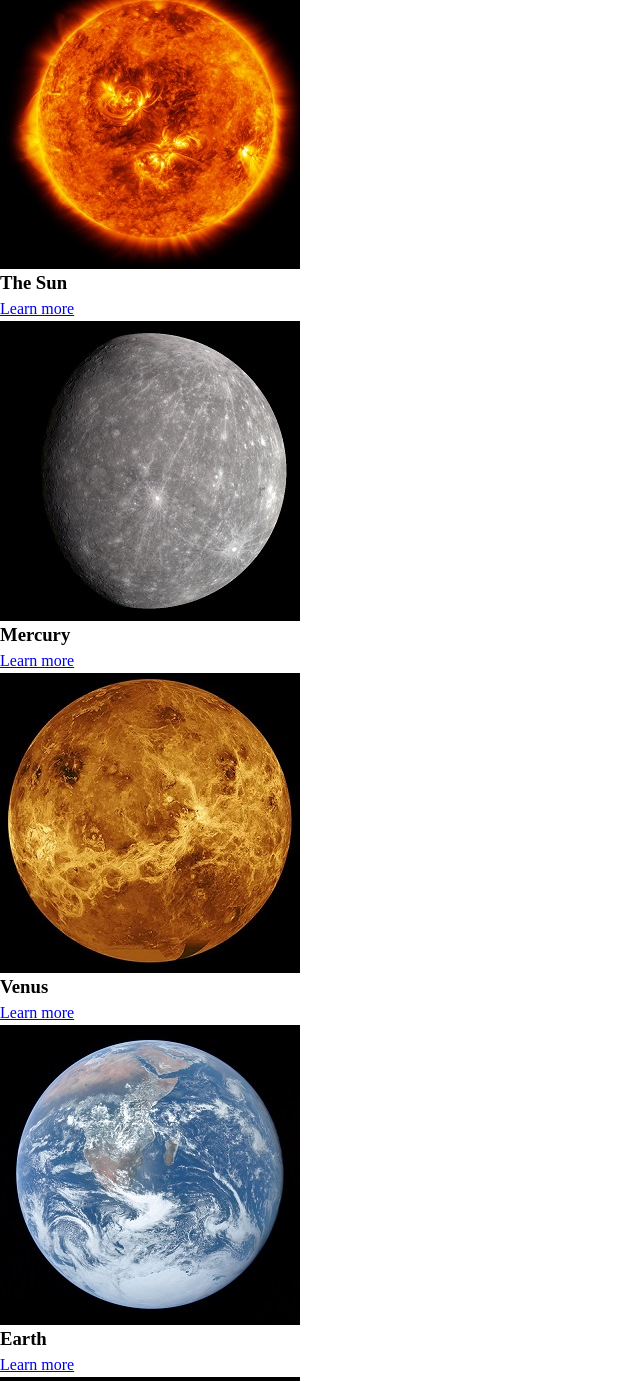
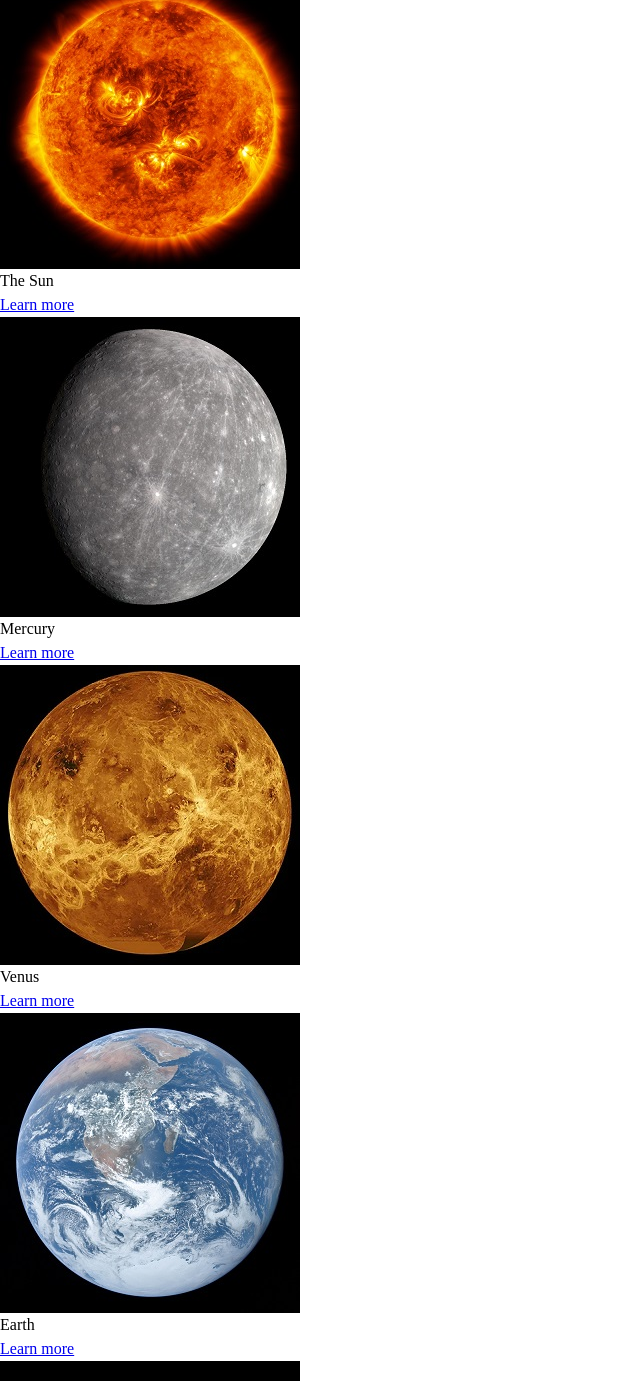
Before and after one commit to xion0036xyf/midterm_final, a plain HTML site: page index.html in a window 1280 px wide. Shown: the part 271-1652 px from the top of the page, without its empty margins (0-640 px from the left). Drawn offline with Linux system fonts and the light colour scheme; a web font is replaced by a local one.

Commit message:
css step2

```diff
--- a/index.html
+++ b/index.html
@@ -38,37 +38,37 @@
                 <div class="planets">
                     <div class="sun">
                         <img src="images/sun.jpg" alt="a picture of sun">
-                        <h3>The Sun</h3>
+                        <p>The Sun</p>
                         <a href="https://en.wikipedia.org/wiki/Sun">Learn more</a>
                     </div>
 
                     <div class="mercury">
                         <img src="images/mercury.jpg" alt="a picture of mercury">
-                        <h3>Mercury</h3>
+                        <p>Mercury</p>
                         <a href="https://en.wikipedia.org/wiki/Mercury_(planet)">Learn more</a>
                     </div>
 
                     <div class="venus">
                         <img src="images/venus.jpg" alt="a picture of venus">
-                        <h3>Venus</h3>
+                        <p>Venus</p>
                         <a href="https://en.wikipedia.org/wiki/Venus">Learn more</a>
                     </div>
 
                     <div class="earth">
                         <img src="images/earth.jpg" alt="a picture of the earth">
-                        <h3>Earth</h3>
+                        <p>Earth</p>
                         <a href="https://en.wikipedia.org/wiki/Earth">Learn more</a>
                     </div>
 
                     <div class="moon">
                         <img src="images/moon.jpg" alt="a picture of moon">
-                        <h3>The Moon</h3>
+                        <p>The Moon</p>
                         <a href="https://en.wikipedia.org/wiki/Moon">Learn more</a>
                     </div>
 
                     <div class="mars">
                         <img src="images/mars.jpg" alt="a picture of mars">
-                        <h3>Mars</h3>
+                        <p>Mars</p>
                         <a href="https://en.wikipedia.org/wiki/Mars">Learn more</a>
                     </div>
                 </div>
```
